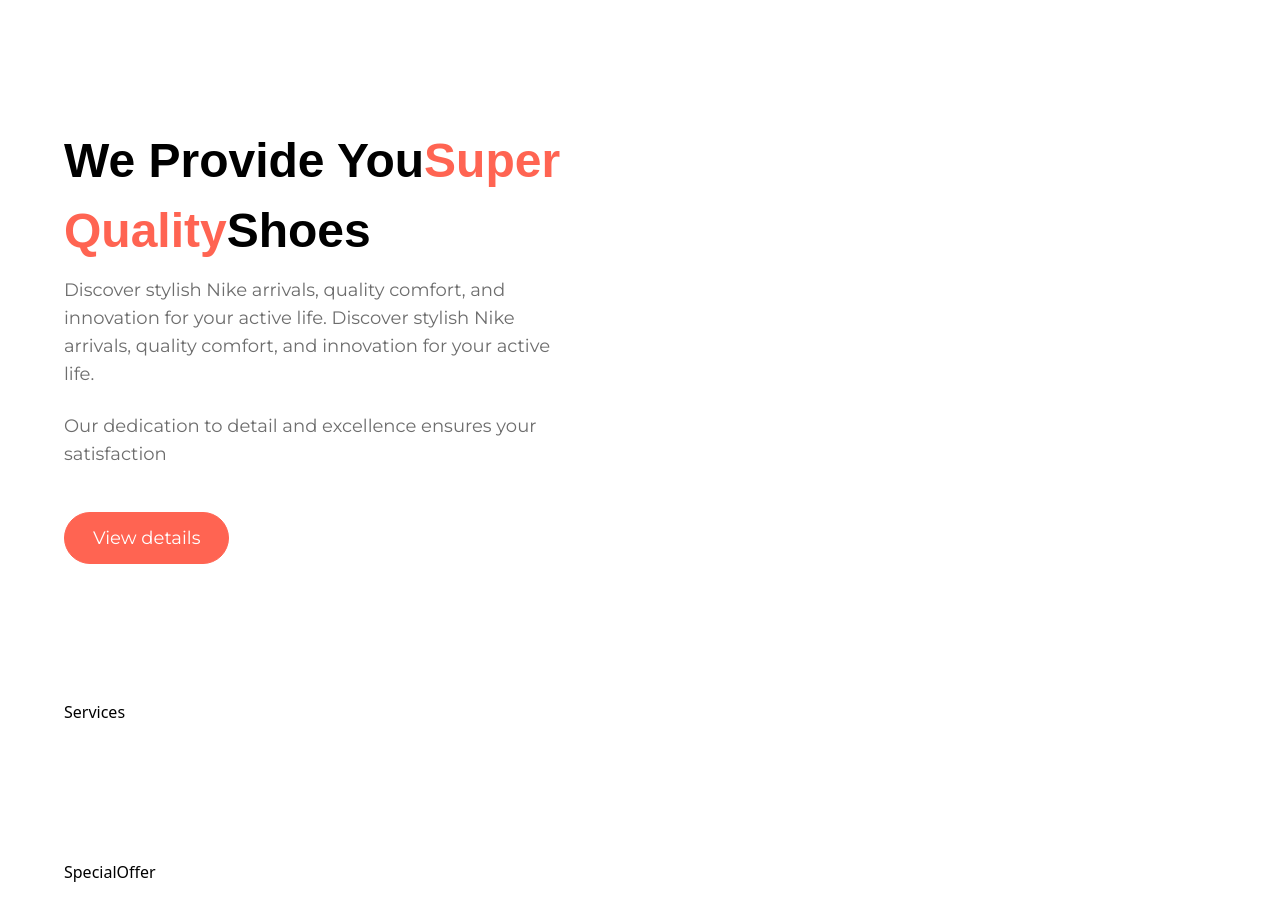
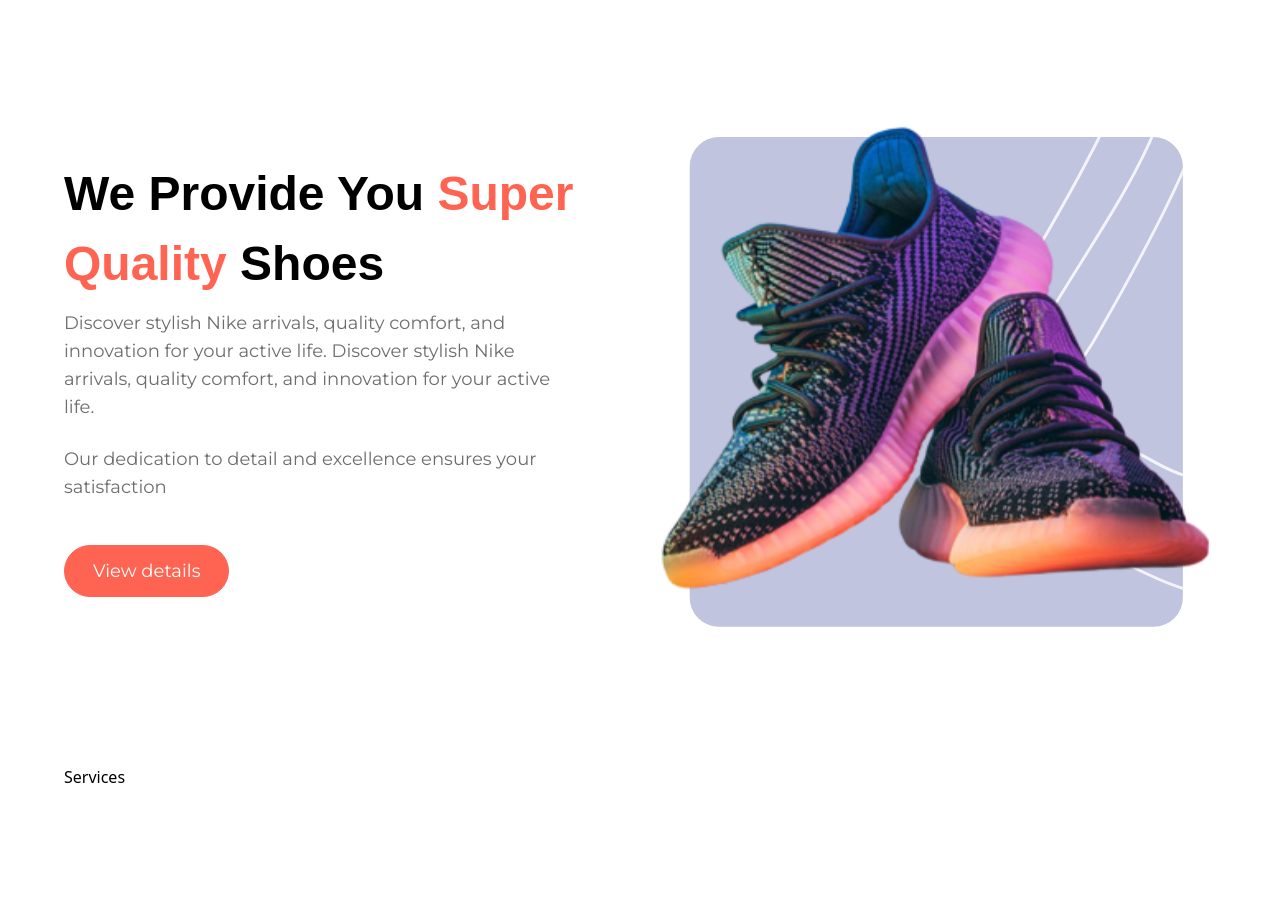
Before and after one commit to GiftChrisJava/next-tailwind, a React (Vite) app: page / in a window 1280 px wide. Shown: the part 1680-2597 px from the top of the page. Built offline with nearby package versions, Linux system fonts and the light colour scheme; a web font is replaced by a local one.

Commit message:
finished with super quality

```diff
--- a/src/sections/SuperQuality.jsx
+++ b/src/sections/SuperQuality.jsx
@@ -1,4 +1,4 @@
-// import { arrowRight } from "../assets/icons";
+import { shoe8 } from "../assets/images";
 import Button from "../components/Button";
 
 const SuperQuality = () => {
@@ -13,9 +13,9 @@
           className="font-palanquin text-4xl capitalize font-bold
           lg:max-w-lg"
         >
-          We Provide You
-          <span className="text-coral-red inline-block mt-3">Super</span>
-          <span className="text-coral-red inline-block mt-3">Quality</span>
+          We Provide You{" "}
+          <span className="text-coral-red inline-block mt-3"> Super </span>
+          <span className="text-coral-red inline-block mt-3">Quality</span>{" "}
           Shoes
         </h2>
         <p className="mt-4 lg:max-w-lg info-text">
@@ -32,6 +32,16 @@
           <Button label="View details" />
         </div>
       </div>
+
+      <div className="flex-1 flex justify-center items-center">
+        <img
+          src={shoe8}
+          alt="shoe8"
+          width={570}
+          height={522}
+          className="object-contain"
+        />
+      </div>
     </section>
   );
 };
```
